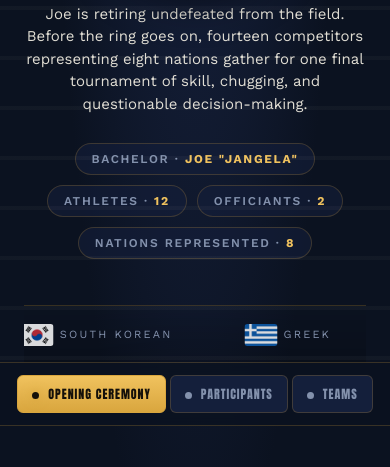
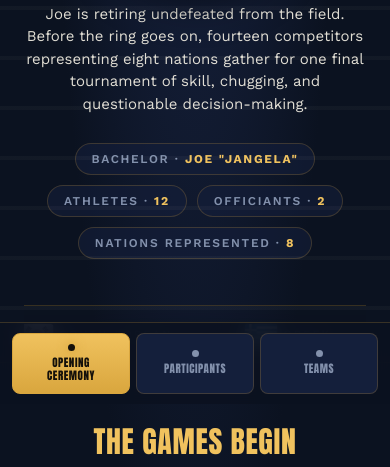
Before and after one commit to ARbmgc/Joelympics, a plain HTML site: page index.html in a window 390 px wide. Shown: the part 440-907 px from the top of the page. Drawn offline with nearby package versions, Linux system fonts and the light colour scheme.

Commit message:
Make tab nav a persistent right-side rail (bottom bar on mobile)

```diff
--- a/index.html
+++ b/index.html
@@ -217,44 +217,63 @@
     100% { transform: translateX(-50%); }
   }
 
-  /* ---------- SCOREBOARD TAB NAV ---------- */
+  /* ---------- SCOREBOARD TAB NAV (persistent right rail) ---------- */
+  body{ padding-right: 148px; }
+
   .scoreboard{
-    position: sticky;
+    position: fixed;
     top: 0;
+    right: 0;
     z-index: 50;
-    display:flex;
-    justify-content:center;
-    gap: 6px;
-    padding: 14px 16px;
-    background: rgba(11,18,32,0.86);
+    height: 100vh;
+    width: 148px;
+    display: flex;
+    flex-direction: column;
+    align-items: stretch;
+    justify-content: center;
+    gap: 10px;
+    padding: 24px 16px;
+    background: rgba(11,18,32,0.92);
     backdrop-filter: blur(10px);
-    border-bottom: 1px solid var(--line);
+    border-left: 1px solid var(--line);
   }
+
+  .scoreboard-label{
+    text-align: center;
+    font-size: 10px;
+    letter-spacing: 0.28em;
+    text-transform: uppercase;
+    color: var(--slate);
+    margin-bottom: 6px;
+  }
+
   .tab-btn{
     font-family: 'Anton', sans-serif;
-    letter-spacing: 0.08em;
-    font-size: 14px;
+    letter-spacing: 0.05em;
+    font-size: 13px;
+    line-height: 1.25;
     background: var(--panel);
     color: var(--slate);
     border: 1px solid var(--line);
-    padding: 10px 22px;
-    border-radius: 6px;
+    padding: 14px 10px;
+    border-radius: 8px;
     cursor: pointer;
     text-transform: uppercase;
+    text-align: center;
     position: relative;
-    transition: color 0.2s ease, background 0.2s ease, border-color 0.2s ease;
+    transition: color 0.2s ease, background 0.2s ease, border-color 0.2s ease, transform 0.2s ease;
   }
   .tab-btn::before{
     content: '';
     width: 7px; height: 7px;
     border-radius: 50%;
     background: var(--slate);
-    display: inline-block;
-    margin-right: 9px;
+    display: block;
+    margin: 0 auto 8px;
     box-shadow: 0 0 0 rgba(217,166,62,0);
     transition: background 0.2s ease, box-shadow 0.2s ease;
   }
-  .tab-btn:hover{ color: var(--cream); border-color: var(--gold); }
+  .tab-btn:hover{ color: var(--cream); border-color: var(--gold); transform: translateX(-3px); }
   .tab-btn.active{
     color: #14100a;
     background: linear-gradient(180deg, var(--gold-bright), var(--gold));
@@ -444,9 +463,27 @@
     border-top: 1px solid var(--line);
   }
 
-  @media (max-width: 520px){
-    .scoreboard{ gap: 4px; padding: 12px; }
-    .tab-btn{ padding: 9px 14px; font-size: 12px; }
+  @media (max-width: 720px){
+    body{ padding-right: 0; padding-bottom: 76px; }
+    .scoreboard{
+      top: auto;
+      bottom: 0;
+      left: 0;
+      right: 0;
+      height: auto;
+      width: auto;
+      flex-direction: row;
+      justify-content: space-between;
+      align-items: stretch;
+      gap: 6px;
+      padding: 10px 12px;
+      border-left: none;
+      border-top: 1px solid var(--line);
+    }
+    .scoreboard-label{ display: none; }
+    .tab-btn{ flex: 1; padding: 10px 6px; font-size: 11px; }
+    .tab-btn::before{ margin-bottom: 5px; }
+    .tab-btn:hover{ transform: none; }
   }
 </style>
 </head>
@@ -504,7 +541,8 @@
 </section>
 
 <nav class="scoreboard">
-  <button class="tab-btn active" data-tab="home">Opening Ceremony</button>
+  <div class="scoreboard-label">Menu</div>
+  <button class="tab-btn active" data-tab="home">Opening<br>Ceremony</button>
   <button class="tab-btn" data-tab="participants">Participants</button>
   <button class="tab-btn" data-tab="teams">Teams</button>
 </nav>
```
